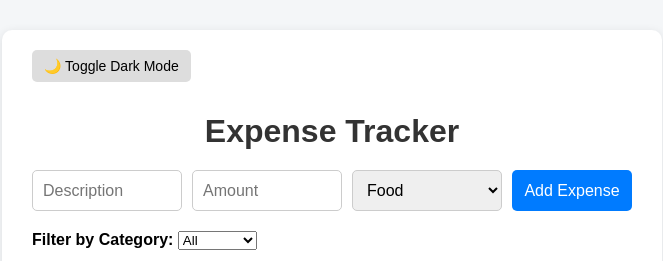
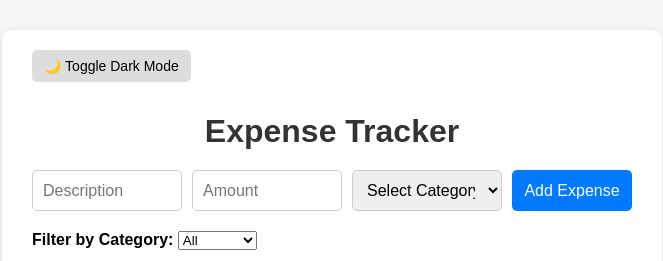
Before and after one commit to I-Buchi/expense-tracker, a plain HTML site: page index.html in a window 1280 px wide. Shown: the top 261 px of the page, without its empty margins (308-971 px from the left). Drawn offline with nearby package versions, Linux system fonts and the light colour scheme.

Commit message:
Update category dropdown with Select Category placeholder

```diff
--- a/index.html
+++ b/index.html
@@ -17,12 +17,16 @@
     <form id="expense-form">
       <input type="text" id="description" placeholder="Description" required />
       <input type="number" id="amount" placeholder="Amount" required />
-      <select id="category">
+
+      <!-- ✅ Updated Dropdown with Placeholder -->
+      <select id="category" required>
+        <option value="" disabled selected>Select Category</option>
         <option value="food">Food</option>
         <option value="transport">Transport</option>
         <option value="bills">Bills</option>
         <option value="others">Others</option>
       </select>
+
       <button type="submit">Add Expense</button>
     </form>
 
```
